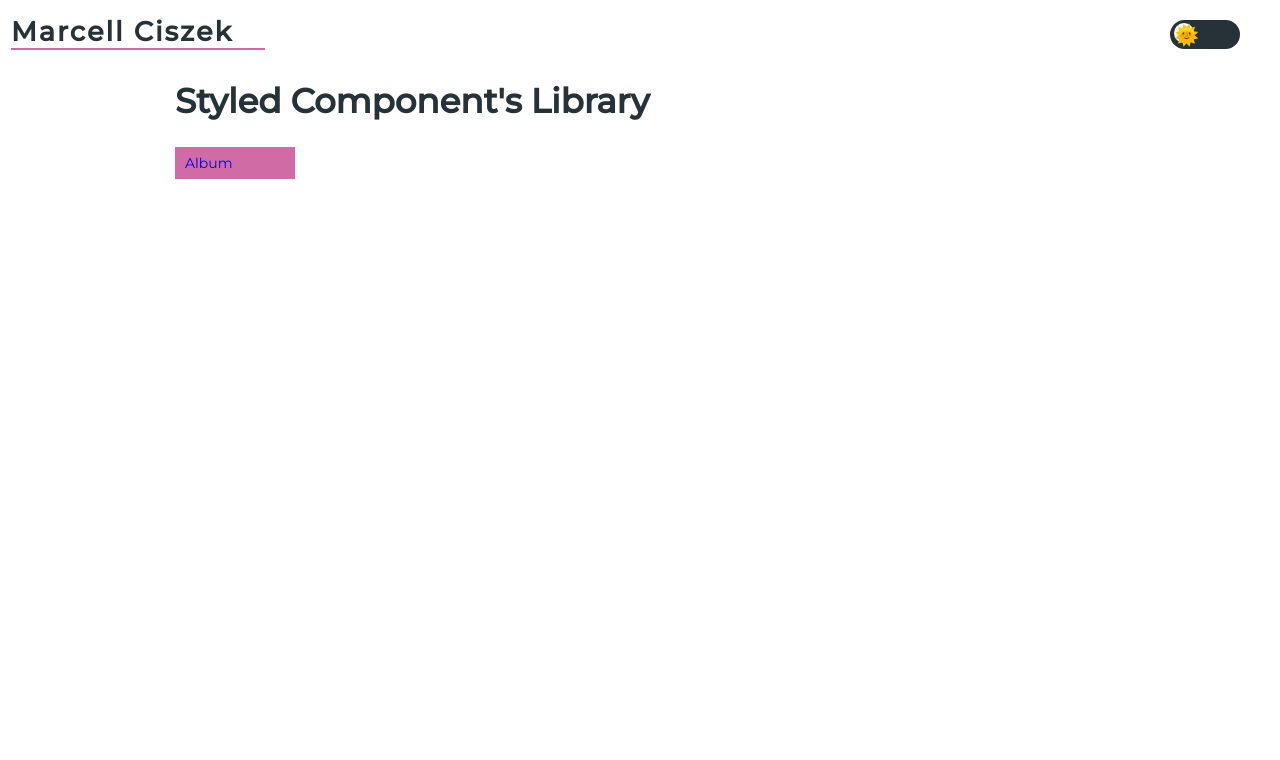
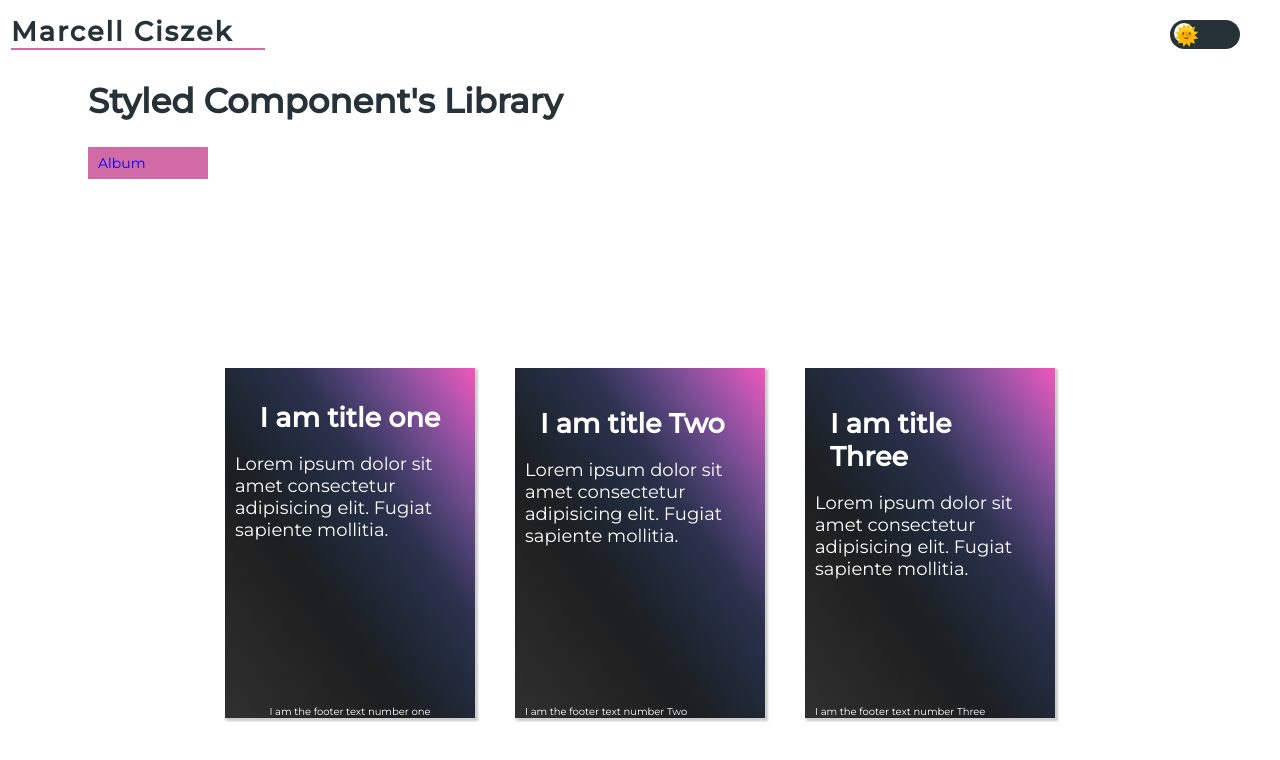
Before and after one commit to masiuciszek/imperiumsecurity, a Gatsby site: page / in a window 1280 px wide. Built offline with nearby package versions, Linux system fonts and the light colour scheme; Gatsby itself is replaced by a stand-in of ours.

Commit message:
more styles

```diff
--- /dev/null
+++ b/src/components/Hero.js
@@ -0,0 +1,27 @@
+import React from 'react';
+import PropTypes from 'prop-types';
+import styled from 'styled-components';
+
+const Hero = ({title,titleSecondary}) => {
+
+  return (
+    <StyledHero>
+      <h3>{title}</h3>
+      <h5>{titleSecondary}</h5>
+    </StyledHero>
+  );
+};
+
+
+Hero.propTypes = {
+
+};
+
+
+
+const StyledHero = styled.section`
+  width: 100%;
+
+  height: 60vh;
+`;
+export default Hero;
--- a/src/components/styled/Card.js
+++ b/src/components/styled/Card.js
@@ -0,0 +1,63 @@
+import styled from 'styled-components';
+
+import React from 'react';
+import PropTypes from 'prop-types';
+import { cl } from './GlobalStyles';
+import { mediaMax } from './mediaQueries';
+
+
+const Card = ({card}) => {
+
+  return (
+    <StyledCard>
+      <div className="card-header">
+        <h3>{card.headerTitle}</h3>
+      </div>
+      <div className="card-body">
+        <p>
+          {card.bodyText}
+        </p>
+      </div>
+      <div className="card-footer">
+        {card.footerText}
+      </div>
+    </StyledCard>
+  );
+};
+
+
+Card.propTypes = {
+  card: PropTypes.object.isRequired
+};
+
+
+export default Card;
+
+
+
+
+const StyledCard = styled.div`
+    padding: 2rem 1rem;
+    display: flex;
+    flex-direction: column;
+    width: 25rem;
+    background-image: linear-gradient(to right top, #303030, #2b2b2c, #272727, #222223, #1d1e1f, #1e252f, #232c3f, #2d314e, #4e4174, #7c4e95, #b355ad, #f057bb);
+    min-height: 35rem;
+    margin: .5rem 2rem;
+    color: ${cl.white};
+    position: relative;
+
+    box-shadow: 2px 2px 2px 1px ${props => props.theme.mode === 'dark' ? '#333' : '#ccc'};
+    .card-body{
+      flex-grow: 1 auto;
+
+    }
+    .card-footer{
+      position:absolute;
+      bottom: 0;
+    }
+    ${mediaMax.ipad`
+      width: 36rem;
+
+    `}
+`;
--- a/src/components/styled/Grid.js
+++ b/src/components/styled/Grid.js
@@ -40,6 +40,23 @@ export const Row = styled.div`
   margin-left: -15px;
 `;
 
+export const WrappedRow = styled(Row)`
+flex-wrap: nowrap;
+width: 100%;
+height: 100%;
+margin: 17rem auto 0 auto;
+justify-content: center;
+div:first-child{
+  padding: 1.4rem 1rem;
+  display: flex;
+  align-items: center;
+${mediaMax.ipad`
+flex-direction: column;
+
+`}
+}
+`
+
 export const Grid = styled.div`
   display: ${props => (props.grid ? 'grid' : 'flex')};
   /* grid-template-columns: repeat(auto-fit, minmax(220px, 1fr)); */
--- a/src/components/styled/Wrappers.js
+++ b/src/components/styled/Wrappers.js
@@ -4,9 +4,8 @@ import mediaQueries, { mediaMax } from './mediaQueries';
 
 export const PageWrapper = styled.div`
   width: 100%;
-
-  padding-right: 10rem;
-  padding-left: 10rem;
+  padding-right: 1.3rem;
+  padding-left: 1.3rem;
   margin-right: auto;
   margin-left: auto;
   ${mediaMax.MobileM`
--- /dev/null
+++ b/src/data/cardData.js
@@ -0,0 +1,17 @@
+export default [
+  {
+    headerTitle: 'I am title one',
+    bodyText: 'Lorem ipsum dolor sit amet consectetur adipisicing elit. Fugiat sapiente mollitia.',
+    footerText: 'I am the footer text number one'
+  },
+  {
+    headerTitle: 'I am title Two',
+    bodyText: 'Lorem ipsum dolor sit amet consectetur adipisicing elit. Fugiat sapiente mollitia.',
+    footerText: 'I am the footer text number Two'
+  },
+  {
+    headerTitle: 'I am title Three',
+    bodyText: 'Lorem ipsum dolor sit amet consectetur adipisicing elit. Fugiat sapiente mollitia.',
+    footerText: 'I am the footer text number Three'
+  },
+]
--- a/src/pages/index.js
+++ b/src/pages/index.js
@@ -5,16 +5,34 @@ import AppLayout from '../components/layout/AppLayout';
 import { PageWrapper } from '../components/styled/Wrappers';
 import { StyledLink } from '../components/styled/Button';
 import Title from '../components/styled/Title';
+import Hero from '../components/Hero';
+import Card from '../components/styled/Card';
+import cardData from '../data/cardData';
+import { WrappedRow } from '../components/styled/Grid';
 
 export default () => (
   <AppLayout>
+
     <PageWrapper className="container">
+
       <Title title="Styled Component's Library" />
       <AniLink fade to="/album">
         <StyledLink>Album</StyledLink>
       </AniLink>
 
 
+      <WrappedRow>
+        <div className="cards">
+
+          {
+        cardData.map((card,i) => (
+          <Card key={i} card={card}  />
+          ))
+        }
+
+        </div>
+      </WrappedRow>
+
     </PageWrapper>
   </AppLayout>
 );
```
Also changed, not shown: 1 other file.
